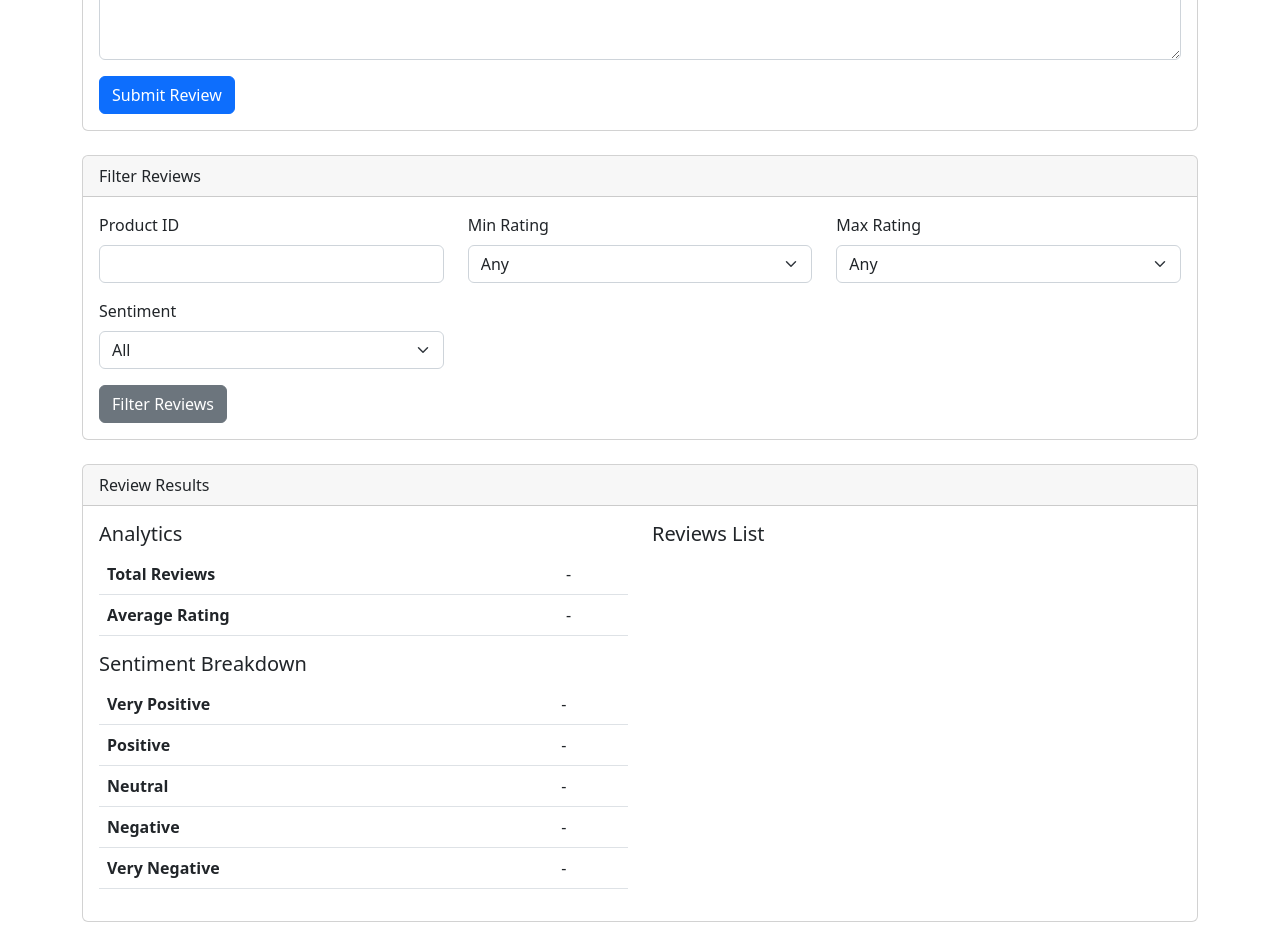
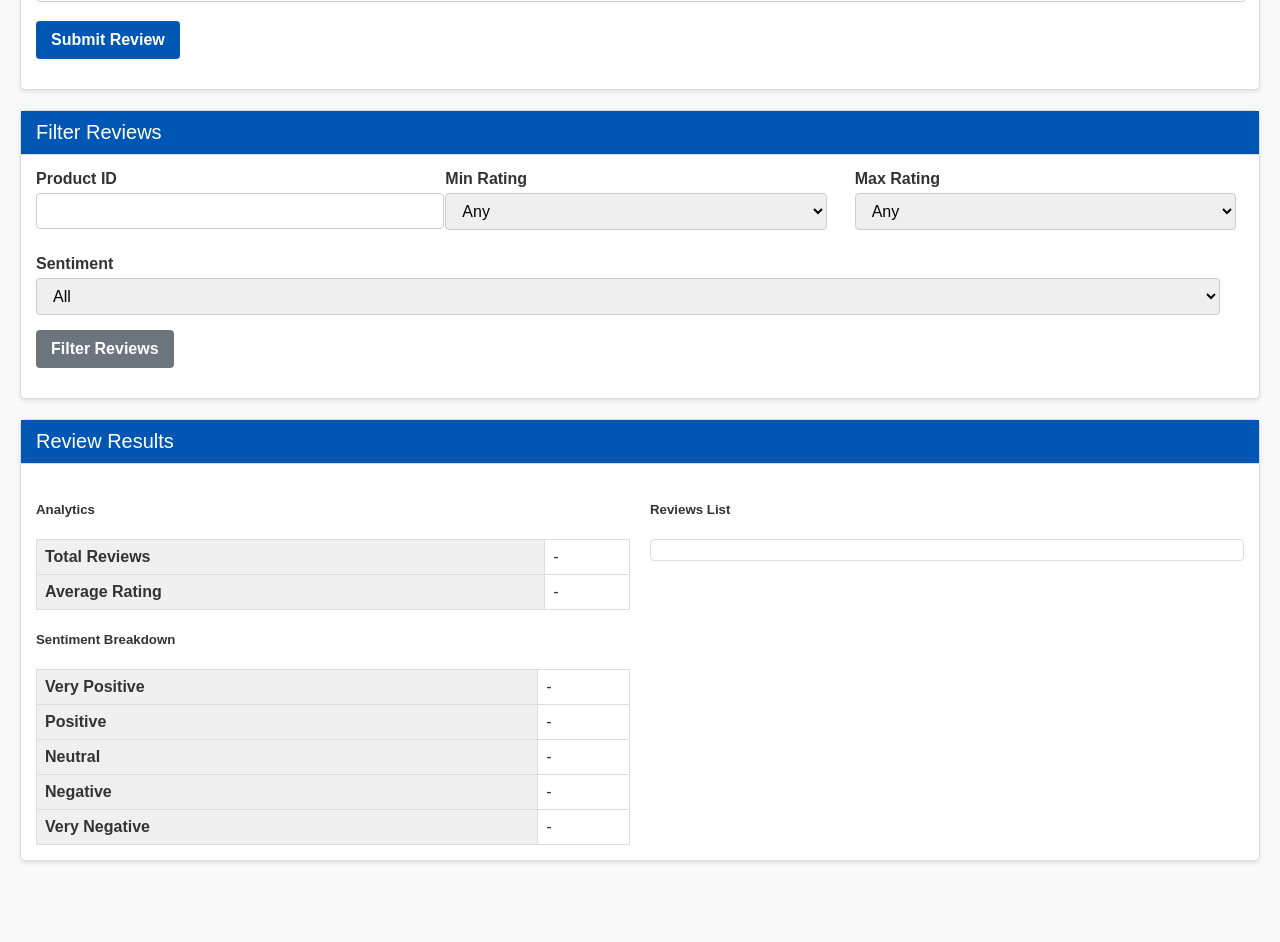
Before and after one commit to Mwantech/Online-Customer-Feedback-reviews-and-analysis, a website: page public/index.html in a window 1280 px wide. Shown: the part 380-1322 px from the top of the page. After the commit the page ends 1261 px from the top, so only its background shows below. Drawn offline with nearby package versions, Linux system fonts and the light colour scheme.

Commit message:
updating index.html

```diff
--- a/public/index.html
+++ b/public/index.html
@@ -3,11 +3,140 @@
 <head>
     <meta charset="UTF-8">
     <title>Product Review Management</title>
-    <link href="https://cdn.jsdelivr.net/npm/bootstrap@5.2.3/dist/css/bootstrap.min.css" rel="stylesheet">
     <style>
-        body { padding: 20px; }
-        #reviewAnalytics { margin-top: 20px; }
+        /* General Styles */
+        body {
+            font-family: Arial, sans-serif;
+            margin: 20px;
+            background-color: #f9f9f9;
+            color: #333;
+        }
+        h1 {
+            font-size: 2rem;
+            color: #0056b3;
+            margin-bottom: 20px;
+        }
+
+        /* Card Styles */
+        .card {
+            background-color: #fff;
+            border: 1px solid #ddd;
+            border-radius: 5px;
+            box-shadow: 0 2px 4px rgba(0, 0, 0, 0.1);
+            margin-bottom: 20px;
+        }
+        .card-header {
+            background-color: #0056b3;
+            color: #fff;
+            font-size: 1.25rem;
+            padding: 10px 15px;
+            border-bottom: 1px solid #ddd;
+        }
+        .card-body {
+            padding: 15px;
+        }
+
+        /* Form Styles */
+        form {
+            margin-bottom: 15px;
+        }
+        .form-label {
+            font-weight: bold;
+            display: block;
+            margin-bottom: 5px;
+        }
+        .form-control,
+        .form-select {
+            width: 98%;
+            padding: 8px 12px;
+            border: 1px solid #ccc;
+            border-radius: 4px;
+            font-size: 1rem;
+        }
+        .form-control:focus,
+        .form-select:focus {
+            border-color: #0056b3;
+            outline: none;
+            box-shadow: 0 0 4px rgba(0, 86, 179, 0.25);
+        }
+        .btn {
+            display: inline-block;
+            padding: 10px 15px;
+            font-size: 1rem;
+            font-weight: bold;
+            color: #fff;
+            background-color: #0056b3;
+            border: none;
+            border-radius: 4px;
+            cursor: pointer;
+            text-align: center;
+        }
+        .btn:hover {
+            background-color: #003d7a;
+        }
+        .btn-secondary {
+            background-color: #6c757d;
+        }
+        .btn-secondary:hover {
+            background-color: #5a6268;
+        }
+
+        /* Table Styles */
+        table {
+            width: 100%;
+            border-collapse: collapse;
+            margin-top: 10px;
+        }
+        table th,
+        table td {
+            padding: 8px;
+            border: 1px solid #ddd;
+            text-align: left;
+        }
+        table th {
+            background-color: #f0f0f0;
+            font-weight: bold;
+        }
+
+        /* Utility Classes */
+        .mb-3 {
+            margin-bottom: 15px;
+        }
+        .mb-4 {
+            margin-bottom: 20px;
+        }
+        .row {
+            display: flex;
+            flex-wrap: wrap;
+            margin: -10px;
+        }
+        .row > .col-md-4,
+        .row > .col-md-6 {
+            padding: 10px;
+            flex: 1 1 calc(33.33% - 20px); /* For 3 columns */
+        }
+        .row > .col-md-6 {
+            flex: 1 1 calc(50% - 20px); /* For 2 columns */
+        }
+
+        /* Responsive Adjustments */
+        @media (max-width: 768px) {
+            .row > .col-md-4,
+            .row > .col-md-6 {
+                flex: 1 1 100%;
+            }
+        }
+
+        #reviewsList {
+            max-height: 300px;
+            overflow-y: auto;
+            border: 1px solid #ddd;
+            border-radius: 4px;
+            padding: 10px;
+            background-color: #fff;
+        }
     </style>
+
 </head>
 <body>
     <div class="container">
```
Also changed, not shown: config/event-creator-f599a-firebase-adminsdk-63o5w-22968b8d68.json (deleted, +0 -13 lines), config/firebaseConfig.js (deleted, +0 -10 lines), models/reviews.js (deleted, +0 -21 lines), README.md, 1 other file.
